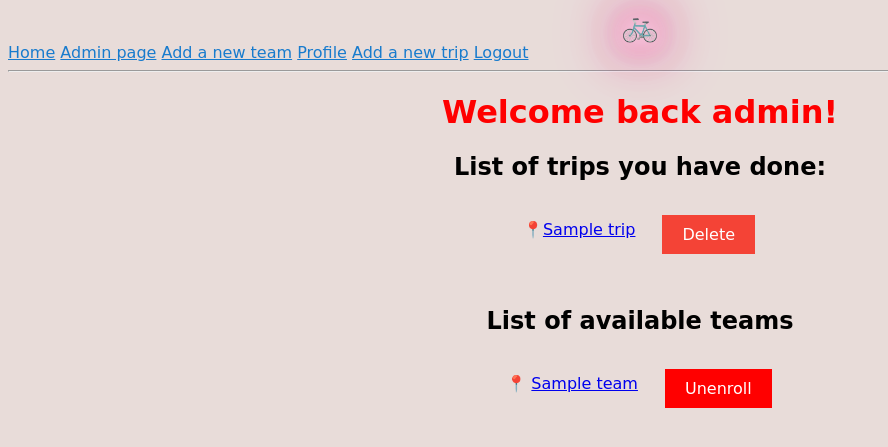
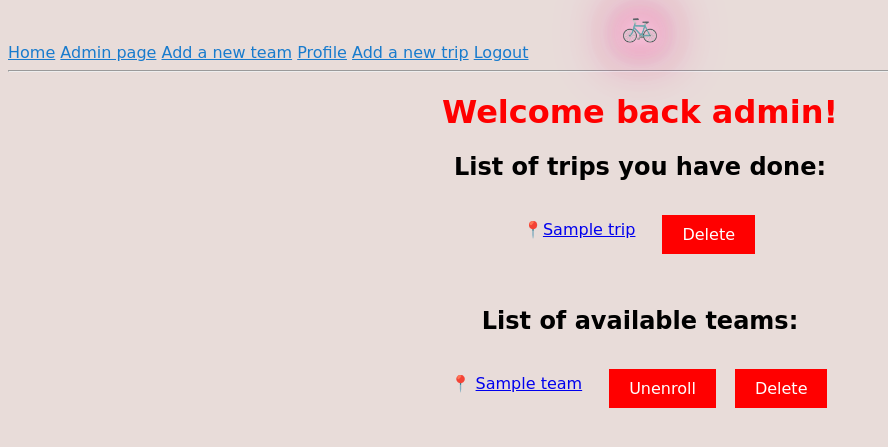
Before and after one commit to bhuvansingla/flask-login, a Flask app: page /user/admin in a window 1280 px wide. Shown: the top 447 px of the page, without its empty margins (0-888 px from the left). Run offline with Flask 3, Linux system fonts and the light colour scheme; a user stored in the database is signed in; tables that the repository leaves empty hold one stand-in row (values such as "Sample post").

Commit message:
delete team functionality added to admin

```diff
--- a/templates/user.html
+++ b/templates/user.html
@@ -36,7 +36,7 @@
         }
 
         .delete-button {
-            background-color: #f44336;
+            background-color: red;
             border: none;
             color: white;
             padding: 10px 20px;
@@ -113,7 +113,7 @@
 
 <br>
 <center>
-    <h2>List of available teams</h2>
+    <h2>List of available teams:</h2>
 </center>
 <div class="post-container">
     {% for team in teams %}
@@ -133,6 +133,11 @@
                     <a class="unenroll-button" href="/unenroll_from_team/{{team.id}}">Unenroll</a>
                 </div>
                 {% endif %}
+                {%if current_user.role == 'admin'%}
+                <div class="delete-button-container">
+                    <a class="delete-button" href="/delete_team/{{team.id}}">Delete</a>
+                </div>
+                {% endif %}
             </div>
         </div>
     </div>
```
